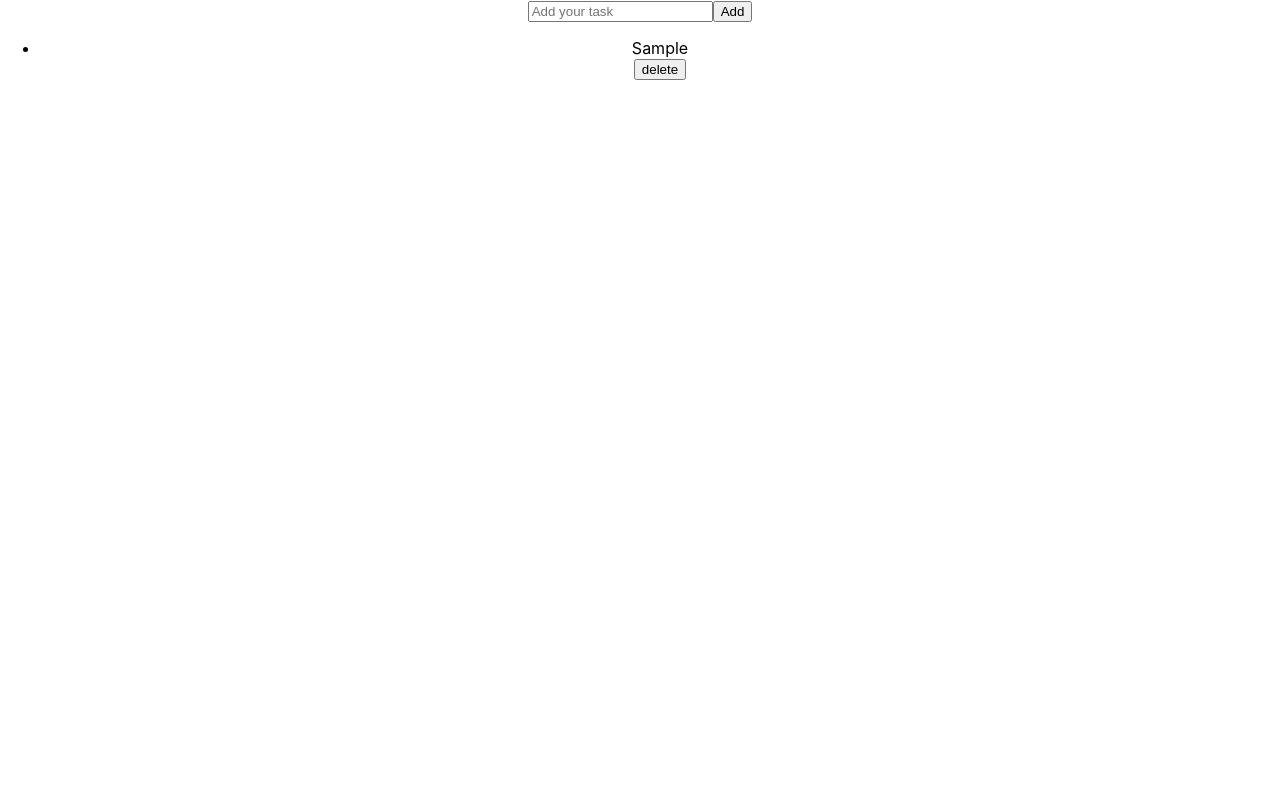
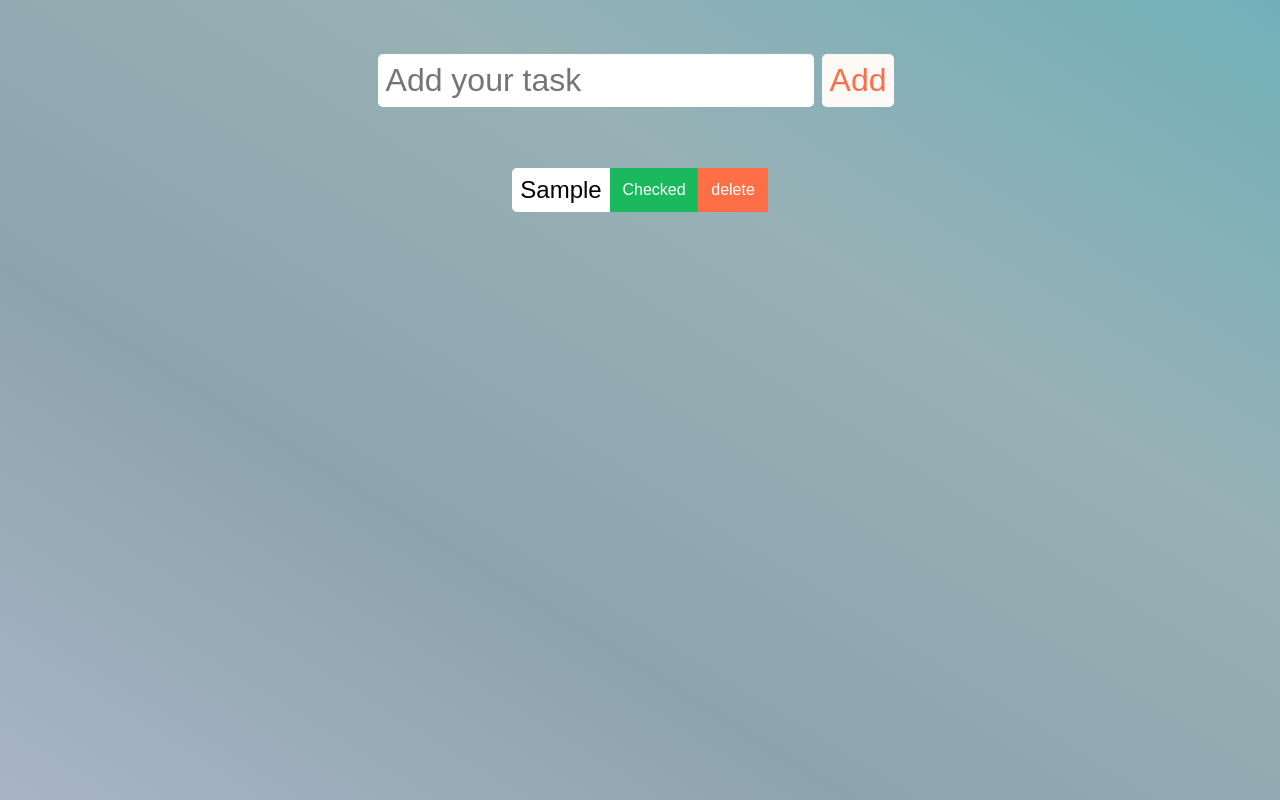
Before and after one commit to dangolsayara/react-todoapp, a React (Create React App) app: page / in a window 1280 px wide. Both pictures are taken after typing "Sample" into the empty fields and a click on the button "Add". Built offline with nearby package versions, Linux system fonts and the light colour scheme.

Commit message:
css commit

```diff
--- a/src/App.css
+++ b/src/App.css
@@ -1,38 +1,92 @@
-.App {
-  text-align: center;
+* {
+  margin: 0;
+  padding: 0;
+  box-sizing: border-box;
+}
+body {
+  background-image: linear-gradient(to right top, #a9b4c5, #8da4ac, #97b1b6, #71b0b9);
+  color: white;
+  font-family: "Poppins", sans-serif;
+  min-height: 100vh;
+}
+header {
+  font-size: 2rem;
 }
 
-.App-logo {
-  height: 40vmin;
-  pointer-events: none;
+header,
+form {
+  min-height: 20vh;
+  display: flex;
+  justify-content: center;
+  align-items: center;
+}
+form input,
+form button {
+  padding: 0.5rem;
+  font-size: 2rem;
+  border: none;
+  background: white;
+  border: orangered;border-radius: 5px;
+}
+form button {
+  color: #ff6f47;
+  background: #fcf9f7;
+  cursor: pointer;
+  transition: all 0.3s ease;
+  border-radius: 5px;
+  margin: 0.5rem;
+}
+form button:hover {
+  background: #ff6f47;
+  color: white;
+}
+.todo-container {
+  display: flex;
+  justify-content: center;
+  align-items: center;
 }
 
-@media (prefers-reduced-motion: no-preference) {
-  .App-logo {
-    animation: App-logo-spin infinite 20s linear;
-  }
+.todo-list {
+  min-width: 20%;
+  list-style: none;
 }
 
-.App-header {
-  background-color: #282c34;
-  min-height: 100vh;
+.todo {
+  margin: 0.5rem;
+  background: white;
+  font-size: 1.5rem;
+  color: black;
   display: flex;
-  flex-direction: column;
+  justify-content: space-between;
   align-items: center;
-  justify-content: center;
-  font-size: calc(10px + 2vmin);
-  color: white;
+  transition: all 1s ease;
+  border-radius: 5px;
+}
+.filter-todo {
+  padding: 1rem;
 }
 
-.App-link {
-  color: #61dafb;
+
+.trash-btn,
+.complete-btn {
+  background: #ff6f47;
+  color: white;
+  border: none;
+  padding: 0.8rem;
+  cursor: pointer;
+  font-size: 1rem;
+}
+.complete-btn {
+  background: rgb(27, 185, 93);
+
 }
 
-@keyframes App-logo-spin {
-  from {
-    transform: rotate(0deg);
-  }
-  to {
-    transform: rotate(360deg);
-  }
+.todo-item {
+  padding: 0rem 0.5rem;
 }
+
+
+.completed {
+  text-decoration: line-through;
+  opacity: 0.5;
+}
--- a/src/App.js
+++ b/src/App.js
@@ -1,7 +1,7 @@
 import React,{useState}from 'react'
 import Form from './components/Form'
+import TodoList from './components/TodoList';
 import './App.css';
-import TodoList from './components/TodoList';
 
 
 function App() {
--- a/src/components/Todo.js
+++ b/src/components/Todo.js
@@ -6,9 +6,24 @@ const Todo = ({text,todo,todos,setTodos}) => {
         setTodos(todos.filter(el=> el.id !== todo.id));
         // console.log(todo);
     }
+
+    const completeHandler=()=>{
+        setTodos(todos.map((item)=>{
+            if(item.id === todo.id){
+                return{
+                    ...item,completed:!item.completed
+                };
+            };
+            return item;
+        })
+        );
+    };
     return (
         <div className="todo">
-            <li className="todo-item">{text}</li>
+            <li className={`todo-item ${todo.completed ?"completed" :""}`} >{text}</li>
+            <button onClick={completeHandler} className="complete-btn" >
+               Checked
+            </button>
             <button onClick={deleteHandler} className="trash-btn" >
                delete
             </button>
--- a/src/components/TodoList.js
+++ b/src/components/TodoList.js
@@ -2,8 +2,8 @@ import React from 'react'
 import Todo from './Todo'
 const TodoList = ({todos,setTodos}) => {
     return (
-        <div class="todo-container">
-            <ul class="todo-list">
+        <div className="todo-container">
+            <ul className="todo-list">
             {todos.map((todo)=>(
                 <Todo
                  setTodos={setTodos}
```
